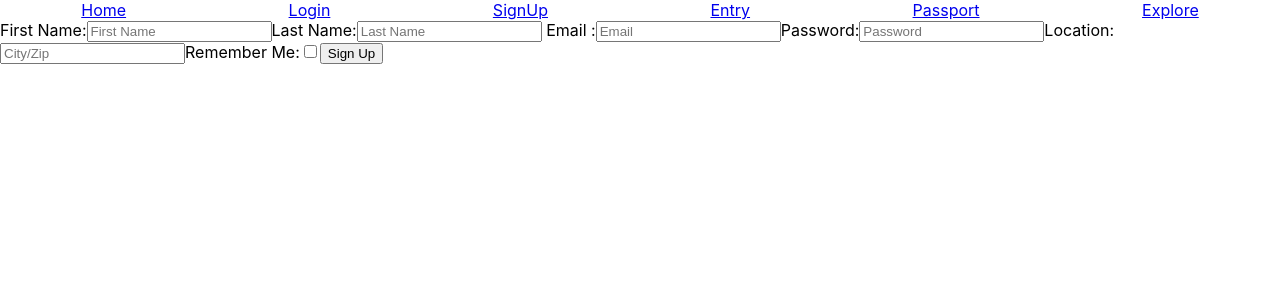
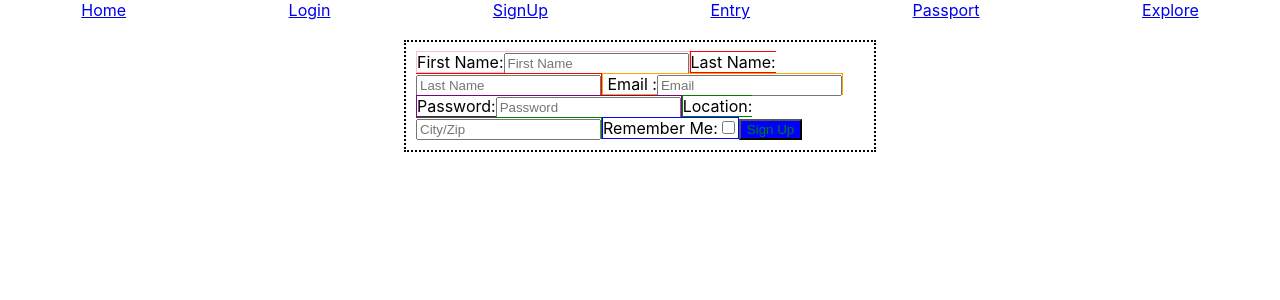
Before and after one commit to viewgo/Frontend-RestaurantPassport3, a React (Create React App) app in the folder restaurant-passport/: page /signup in a window 1280 px wide. Shown: the top 300 px of the page. Built offline with nearby package versions, Linux system fonts and the light colour scheme.

Commit message:
added some more styling

```diff
--- a/restaurant-passport/src/App.css
+++ b/restaurant-passport/src/App.css
@@ -47,6 +47,51 @@
   margin: 10px 10px;
 }
 
+.signup-form {
+  border: 2px dotted black;
+  width: 35%;
+  margin: auto;
+  margin-top: 20px;
+  padding: 10px;
+  display: -webkit-box;
+  display: -ms-flexbox;
+  display: flex;
+  -webkit-box-orient: vertical;
+  -webkit-box-direction: normal;
+      -ms-flex-direction: column;
+          flex-direction: column;
+}
+
+.signup-form .signup-label-fname {
+  border: 1px solid pink;
+  margin: auto;
+}
+
+.signup-form .signup-label-lname {
+  border: 1px solid red;
+}
+
+.signup-form .signup-label-email {
+  border: 1px solid orange;
+}
+
+.signup-form .signup-label-password {
+  border: 1px solid purple;
+}
+
+.signup-form .signup-label-location {
+  border: 1px solid green;
+}
+
+.signup-form .signup-label-remember {
+  border: 1px solid blue;
+}
+
+.signup-form .signup-submitBtn {
+  color: green;
+  background: blue;
+}
+
 .error {
   color: red;
 }
--- a/restaurant-passport/src/App.sass
+++ b/restaurant-passport/src/App.sass
@@ -32,6 +32,59 @@
         background: lightblue
         margin: 10px 10px
 
+//! SignUp Form
+.signup-form
+    border: 2px dotted black
+    width: 35%
+    margin: auto
+    margin-top: 20px
+    padding: 10px
+    display: flex
+    flex-direction: column
+
+    .signup-label-fname
+        border: 1px solid pink
+        margin: auto
+    .signup-label-lname
+        border: 1px solid red
+    .signup-label-email
+        border: 1px solid orange
+    .signup-label-password
+        border: 1px solid purple
+    .signup-label-location
+        border: 1px solid green
+    .signup-label-remember
+        border: 1px solid blue
+    .signup-submitBtn
+        color: green
+        background: blue
+
+//! Entry Form
+    .entry-form
+        border: 2px solid black
+        .entry-label-date
+            border: 1px solid purple
+        .entry-label-name
+            border: 1px solid green
+        .entry-label-address
+            border: 1px solid blue
+        .entry-label-city
+            border: 1px solid yellow
+        .entry-label-state
+            border: 1px solid orange
+        .entry-label-zip
+            border: 1px solid red
+        .entry-label-number
+            border: 1px solid lawngreen
+        .entry-label-website
+            border: 1px solid rebeccapurple
+        .entry-label-rating
+            border: 1px solid lightblue
+        .entry-label-notes
+            border: 1px solid aquamarine
+        .entry-label-stamped
+            border: 1px solid pink
+
 .error
     color: red
 
--- a/restaurant-passport/src/components/PassportForm.jsx
+++ b/restaurant-passport/src/components/PassportForm.jsx
@@ -7,9 +7,9 @@ import axiosWithAuth from "../utils/index";
 function PassportForm({ values, errors, touched, isSubmitting }) {
   console.log("values", values);
   return (
-    <>
+    <div className="entry-form">
       <Form>
-        <label name="date">
+        <label name="date" className="entry-label-date">
           {" "}
           {touched.date && errors.date && (
             <p className="error">{errors.date}</p>
@@ -22,7 +22,7 @@ function PassportForm({ values, errors, touched, isSubmitting }) {
             value={values.date || Date()}
           />
         </label>
-        <label name="name">
+        <label name="name" className="entry-label-name">
           {" "}
           {touched.name && errors.name && (
             <p className="error">{errors.name}</p>
@@ -35,7 +35,7 @@ function PassportForm({ values, errors, touched, isSubmitting }) {
             value={values.name || ""}
           />
         </label>
-        <label name="address">
+        <label name="address" className="entry-label-address">
           {" "}
           {touched.address && errors.address && (
             <p className="error">{errors.address}</p>
@@ -48,7 +48,7 @@ function PassportForm({ values, errors, touched, isSubmitting }) {
             value={values.address || ""}
           />
         </label>
-        <label name="city">
+        <label name="city" className="entry-label-city">
           {" "}
           {touched.city && errors.city && (
             <p className="error">{errors.city}</p>
@@ -61,7 +61,7 @@ function PassportForm({ values, errors, touched, isSubmitting }) {
             value={values.city || ""}
           />
         </label>
-        <label name="state">
+        <label name="state" className="entry-label-state">
           {" "}
           {touched.state && errors.state && (
             <p className="error">{errors.state}</p>
@@ -74,7 +74,7 @@ function PassportForm({ values, errors, touched, isSubmitting }) {
             value={values.state || ""}
           />
         </label>
-        <label name="zip">
+        <label name="zip" className="entry-label-zip">
           {" "}
           {touched.zip && errors.zip && <p className="error">{errors.zip}</p>}
           Zip:
@@ -85,7 +85,7 @@ function PassportForm({ values, errors, touched, isSubmitting }) {
             value={values.zip || ""}
           />
         </label>
-        <label name="number">
+        <label name="number" className="entry-label-number">
           {" "}
           {touched.number && errors.number && (
             <p className="error">{errors.number}</p>
@@ -98,7 +98,7 @@ function PassportForm({ values, errors, touched, isSubmitting }) {
             value={values.number || ""}
           />
         </label>
-        <label name="website">
+        <label name="website" className="entry-label-website">
           {" "}
           {touched.website && errors.website && (
             <p className="error">{errors.website}</p>
@@ -114,7 +114,7 @@ function PassportForm({ values, errors, touched, isSubmitting }) {
 
         {/*//!  fix the input type here */}
 
-        <label name="rating">
+        <label name="rating" className="entry-label-rating">
           {" "}
           {touched.rating && errors.rating && (
             <p className="error">{errors.rating}</p>
@@ -127,7 +127,7 @@ function PassportForm({ values, errors, touched, isSubmitting }) {
             value={values.rating || ""}
           />
         </label>
-        <label name="note">
+        <label name="note" className="entry-label-notes">
           {" "}
           {touched.note && errors.note && (
             <p className="error">{errors.note}</p>
@@ -140,7 +140,7 @@ function PassportForm({ values, errors, touched, isSubmitting }) {
             value={values.note || ""}
           />
         </label>
-        <label name="stamped">
+        <label name="stamped" className="entry-label-stamped">
           {" "}
           {touched.stamped && errors.stamped && (
             <p className="error">{errors.stamped}</p>
@@ -158,7 +158,7 @@ function PassportForm({ values, errors, touched, isSubmitting }) {
           </label>
         </label>
       </Form>
-    </>
+    </div>
   );
 }
 
--- a/restaurant-passport/src/components/SignUpForm.jsx
+++ b/restaurant-passport/src/components/SignUpForm.jsx
@@ -2,33 +2,32 @@ import React from "react";
 import { withFormik, Form, Field } from "formik";
 import * as yup from "yup";
 
-import axiosWithAuth from "../utils"
-
+import axiosWithAuth from "../utils";
 
 function SignUp({ errors, touched, isSubmitting }) {
   // const {} = values;
   // console.log(errors);
   return (
-    <>
+    <div className="signup-form">
       <Form>
         {touched.firstName && errors.firstName && (
           <p className="error">{errors.firstName}</p>
         )}
-        <label name="FirstName">
+        <label name="FirstName" className="signup-label-fname">
           First Name:
           <Field name="firstName" placeholder="First Name" type="text" />
         </label>
         {touched.lastName && errors.lastName && (
           <p className="error">{errors.lastName}</p>
         )}
-        <label>
+        <label className="signup-label-lname">
           Last Name:
           <Field name="lastName" placeholder="Last Name" type="text" />
         </label>
         {touched.email && errors.email && (
           <p className="error">{errors.email}</p>
         )}
-        <label>
+        <label className="signup-label-email">
           {" "}
           Email :
           <Field name="email" placeholder="Email" type="email" />
@@ -36,28 +35,33 @@ function SignUp({ errors, touched, isSubmitting }) {
         {touched.password && errors.password && (
           <p className="error">{errors.password}</p>
         )}
-        <label>
+        <label className="signup-label-password">
           Password:
           <Field name="password" placeholder="Password" type="password" />
         </label>
         {touched.location && errors.location && (
           <p className="error">{errors.location}</p>
         )}
-        <label>
+        <label className="signup-label-location">
           Location:
           <Field name="location" placeholder="City/Zip" type="text" />
         </label>
-        <label name="rememberMe">
+        <label name="rememberMe" className="signup-label-remember">
           Remember Me:
           <Field name="remember" type="checkbox" placeholder="false" />
         </label>
         <label name="submitButton">
-          <button name="submitBtn" type="submit" disabled={isSubmitting}>
+          <button
+            name="submitBtn"
+            type="submit"
+            disabled={isSubmitting}
+            className="signup-submitBtn"
+          >
             {!isSubmitting ? "Sign Up" : "Processing"}
           </button>
         </label>
       </Form>
-    </>
+    </div>
   );
 }
 
```
Also changed, not shown: 1 other file (tests, documents, lock files or other folders). Lines whose indentation alone changed are shown as unchanged.
